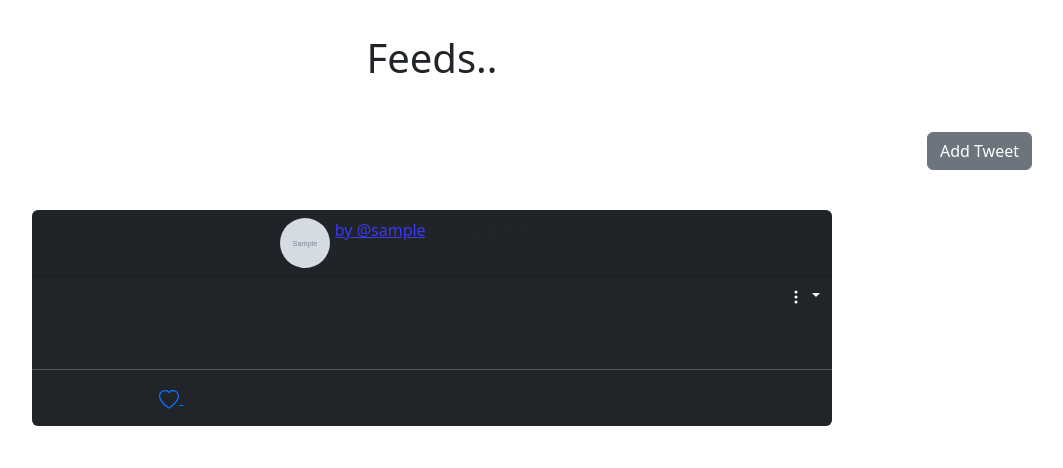
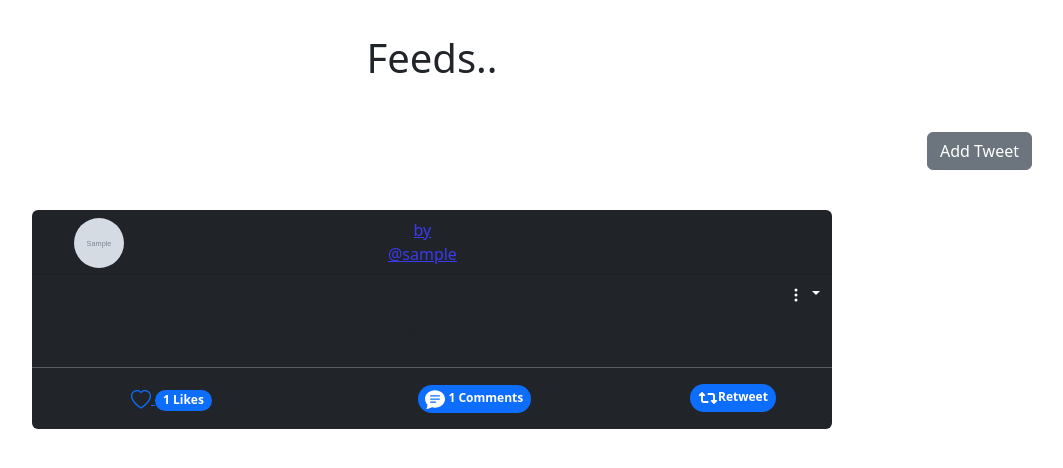
Before and after one commit to Kirolls20/Twitter_Clone, a Django app: page / in a window 1280 px wide. Shown: the part 56-524 px from the top of the page, without its empty margins (208-1271 px from the left). Run offline with Django 4.2, Linux system fonts and the light colour scheme; tables that the repository leaves empty hold one stand-in row (values such as "Sample post"); grey boxes marked "Sample" are stand-in pictures.

Commit message:
- Add likes page associed with each tweet. - Update comment models and added like and updateded_at field. - Fixed some issues in comments sections and updated the page look. - updated the home page. and changed the time from timestemps to timesince.

```diff
--- a/tweetLand/forms.py
+++ b/tweetLand/forms.py
@@ -35,7 +35,7 @@ class CommentForm(forms.ModelForm):
     ))
     class Meta:
         model= Comment
-        exclude = ['user','tweet']
+        exclude = ['user','tweet','likes']
 
 class SignupForm(UserCreationForm):
     first_name = forms.CharField(
--- a/tweetLand/models.py
+++ b/tweetLand/models.py
@@ -40,9 +40,11 @@ class Tweet(models.Model):
 
 class Comment(models.Model):
     comment = models.TextField()
+    likes = models.ManyToManyField(User,related_name='comment_likes',blank=True)
     user = models.ForeignKey(User, on_delete=models.CASCADE)
     tweet = models.ForeignKey(Tweet, on_delete=models.CASCADE)
     created_at = models.DateTimeField(auto_now_add=True)
+    updated_at = models.DateTimeField(auto_now=True)
 
 
 
--- a/tweetLand/templates/home.html
+++ b/tweetLand/templates/home.html
@@ -41,7 +41,7 @@
         <div class="card-header">
             <div class="container">
                 <div class="row">
-                    <div class="col-2">
+                    <div class="col-2" style="float:left; position: absolute; left: 0;">
                         {% if  tweet.user.profile_pic %}
                         <img src="{{tweet.user.profile_pic.url}}" alt="Profile pic" class="rounded-circle" width=50 height=50 >
                         {% else %}
@@ -49,13 +49,11 @@
 
                         {% endif %}
                     </div>
-                    <div class="col-10" style="display: flex;">
+                    <div class="col-10">
                         <a href="{% url 'profile' tweet.user.id %}" style="color:rgb(58, 58, 240)"> by @{{tweet.user|lower}}</a>
-                        <small class="text-muted">{{tweet.updated_at}}</small>
-
-
-
-
+                        <div style="float:right; position: absolute; right: 0; top:0;">
+                            <small class="text-muted">{{tweet.updated_at|timesince }} ago</small>
+                        </div>
                     </div>
                 </div>
             </div>
@@ -88,7 +86,7 @@
                 <div class="container">
                     <div class="row">
                     </div>
-                    <div class="col-5">
+                    <div class="col-3">
 
                         {% if request.user in tweet.likes.all %}
                                 <a href="{% url 'like_tweet' tweet.id %}"style="margin-left:20px;" >
@@ -103,18 +101,34 @@
                                     </svg>
                                 </a>
                             {% endif %}
-                            <small class="text-muted" style="margin-left:20px;"> {{tweet.total_likes}} Likes</small>
+                            <a href="{% url 'likes_page'  tweet.id %}" style="text-decoration: none;">
+                                <!-- <small class="text-muted" style="margin-left:20px;"> {{tweet.total_likes}} Likes</small> -->
+                                <span class="badge bg-primary rounded-pill">{{tweet.total_likes}} Likes</span>
+                            </a>
 
                     </div>
-                    <div class="col-7">
+                    <div class="col-8">
 
                         <!-- <button class="show-comment-popup" data-tweetid="{{ tweet.id }}">Open Popup</button> -->
                         <a href="{% url 'comments_list'  tweet.id %}" style="text-decoration:none;color:blue;">
-                            <small class="text-muted" style="margin-left:20px;">{{tweet.total_comments}} Comments</small>
+                            <!-- <small class="text-muted" style="margin-left:20px;">{{tweet.total_comments}} Comments</small> -->
+                            <span class="badge bg-primary rounded-pill">
+                                <svg xmlns="http://www.w3.org/2000/svg" width="20" height="20" fill="currentColor" class="bi bi-chat-text-fill" viewBox="0 0 16 16">
+                                    <path d="M16 8c0 3.866-3.582 7-8 7a9.06 9.06 0 0 1-2.347-.306c-.584.296-1.925.864-4.181 1.234-.2.032-.352-.176-.273-.362.354-.836.674-1.95.77-2.966C.744 11.37 0 9.76 0 8c0-3.866 3.582-7 8-7s8 3.134 8 7zM4.5 5a.5.5 0 0 0 0 1h7a.5.5 0 0 0 0-1h-7zm0 2.5a.5.5 0 0 0 0 1h7a.5.5 0 0 0 0-1h-7zm0 2.5a.5.5 0 0 0 0 1h4a.5.5 0 0 0 0-1h-4z"/>
+                                </svg>
+                                {{tweet.total_comments}} Comments
+                            </span>
                         </a>
+                         <!-- Retweet Icone -->
+
+                        <span class="badge bg-primary rounded-pill" style="float:right">
+                            <svg xmlns="http://www.w3.org/2000/svg" viewBox="0 0 640 512" width="20" height="20" fill="currentColor">
+                                <path d="M614.2 334.8C610.5 325.8 601.7 319.1 592 319.1H544V176C544 131.9 508.1 96 464 96h-128c-17.67 0-32 14.31-32 32s14.33 32 32 32h128C472.8 160 480 167.2 480 176v143.1h-48c-9.703 0-18.45 5.844-22.17 14.82s-1.656 19.29 5.203 26.16l80 80.02C499.7 445.7 505.9 448 512 448s12.28-2.344 16.97-7.031l80-80.02C615.8 354.1 617.9 343.8 614.2 334.8zM304 352h-128C167.2 352 160 344.8 160 336V192h48c9.703 0 18.45-5.844 22.17-14.82s1.656-19.29-5.203-26.16l-80-80.02C140.3 66.34 134.1 64 128 64S115.7 66.34 111 71.03l-80 80.02C24.17 157.9 22.11 168.2 25.83 177.2S38.3 192 48 192H96V336C96 380.1 131.9 416 176 416h128c17.67 0 32-14.31 32-32S321.7 352 304 352z"/>
+                            </svg>Retweet
+                        </span>
+
                     </div>
                     </div>
-
                 </div>
         </div>
     </div>
--- a/tweetLand/urls.py
+++ b/tweetLand/urls.py
@@ -15,4 +15,5 @@ urlpatterns = [
     path('like/<int:pk>',views.like_Tweet,name='like_tweet'),
     # path('comment/<int:pk>',views.comment_view,name='tweet_comment'),
     path('comment/list/<int:pk>',views.CommentsView.as_view(),name='comments_list'),
+    path('likes-for/tweet/<int:pk>',views.LikesView.as_view(),name='likes_page'),
 ]
--- a/tweetLand/views.py
+++ b/tweetLand/views.py
@@ -111,7 +111,8 @@ class CommentsView(LoginRequiredMixin,TemplateView):
         context=  super().get_context_data(**kwargs)
         tweet_id = get_object_or_404(Tweet,id=self.kwargs['pk'])
         context['tweet_id'] = tweet_id
-        context['comments'] = Comment.objects.filter(tweet= tweet_id)
+        context['total_comments'] = tweet_id.total_comments
+        context['comments'] = Comment.objects.filter(tweet= tweet_id).order_by('-updated_at')
         context['comment_form'] = CommentForm()
         return context
 
@@ -128,6 +129,15 @@ class CommentsView(LoginRequiredMixin,TemplateView):
             messages.warning(request,('You Should Log in First !!'))
             return redirect('home')
 
+class LikesView(LoginRequiredMixin,TemplateView):
+    template_name= 'likes_page.html'
+
+    def get_context_data(self, **kwargs):
+        context =  super().get_context_data(**kwargs)
+        tweet_id= get_object_or_404(Tweet,id=self.kwargs['pk'])
+        like_list = tweet_id.likes.all()
+        context['likes'] = like_list
+        return context
 
 def like_Tweet(request,pk):
     if request.user.is_authenticated:
```
Also changed, not shown: tweetLand/templates/comment_list.html (+15 -6 lines), tweetLand/templates/likes_page.html (added, +19 -0 lines), media/images/profile_pic.jpeg (renamed from media/images/profile_pic_KE6ddWu.jpeg), tweetLand/migrations/0002_comment_likes_comment_updated_at.py (added).
